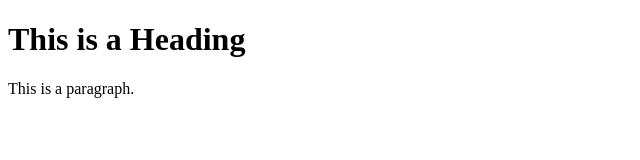
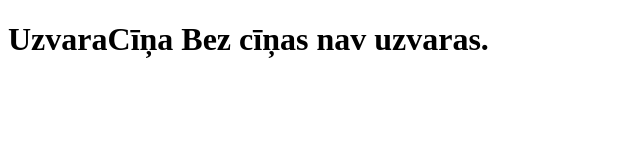
Before and after one commit to KristapsCiguzis/KristapsCiguzis, a plain HTML site: page index.html in a window 1280 px wide. Shown: the whole page, without its empty margins (0-640 px from the left). Drawn offline with Linux system fonts and the light colour scheme.

Commit message:
Update index.html

```diff
--- a/index.html
+++ b/index.html
@@ -1,12 +1,11 @@
 <!DOCTYPE html>
 <html>
-<head>
-<title>Page Title</title>
-</head>
+
 <body>
 
-<h1>This is a Heading</h1>
-<p>This is a paragraph.</p>
+<h1>UzvaraCīņa
+Bez cīņas nav uzvaras.</h1>
+
 
 </body>
 </html>
```
